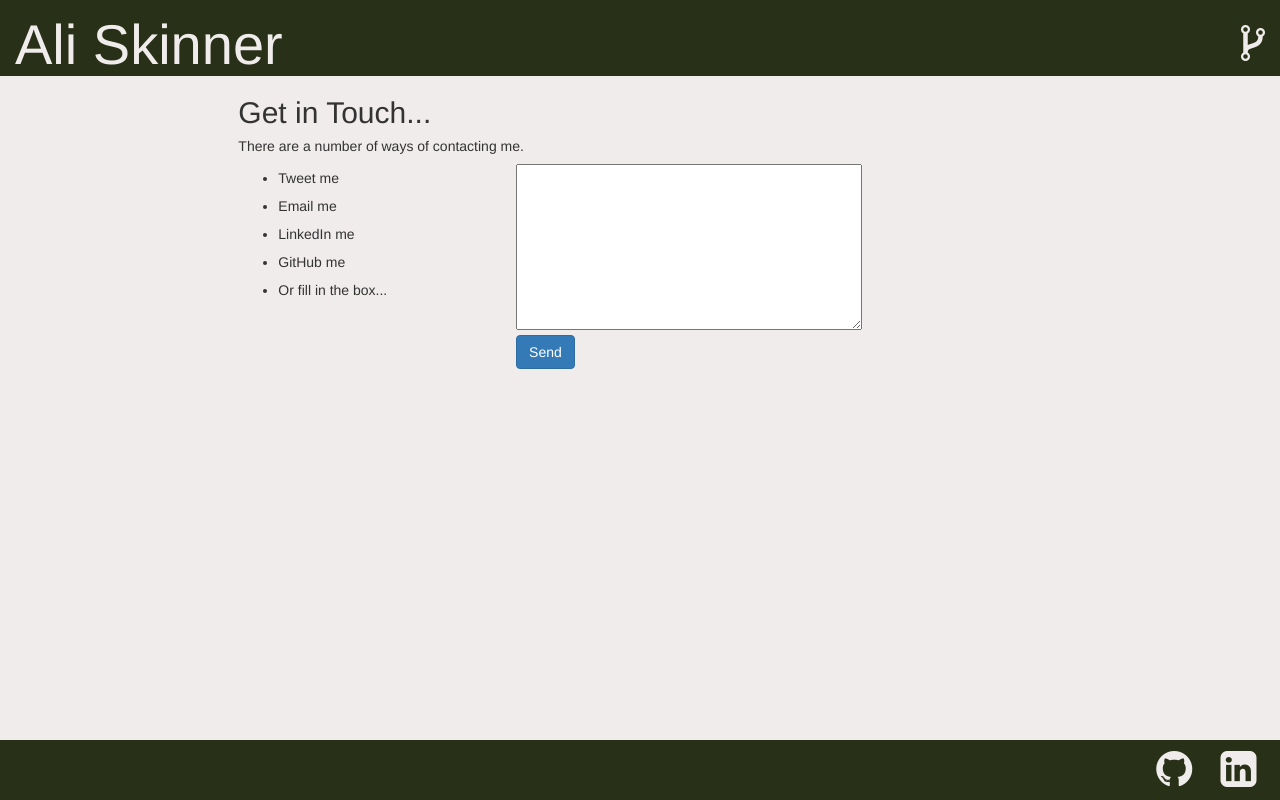
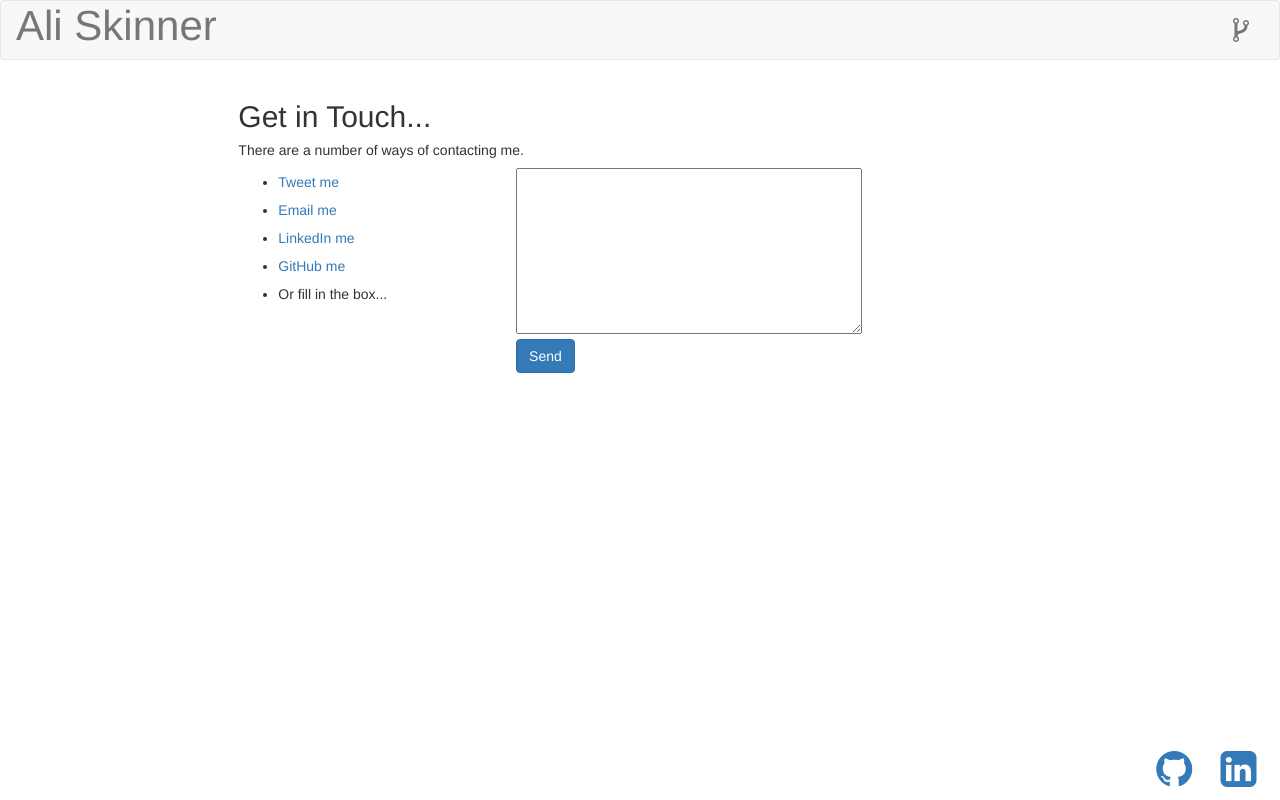
Before and after one commit to AliSkinner/personal_site, a Django app: template templates/homepage/contact.html in a window 1280 px wide. Run offline with Django 3.2, Linux system fonts and the light colour scheme; the template is opened without the code that fills it, so the values that code supplies are empty; style sheets or scripts are compiled from the project's sources; some libraries are stand-ins or nearby versions.

Commit message:
added BS Superman theme, refactored template & css. added display_order to projects

```diff
--- a/homepage/models.py
+++ b/homepage/models.py
@@ -17,6 +17,7 @@ class Project(models.Model):
     project_url = models.CharField(max_length=255, blank=False, null=False)
     github_url = models.CharField(max_length=255, blank=False, null=False)
     image = models.ImageField(upload_to="static/images/projects", max_length=255, blank=True, null=True)
+    display_order = models.IntegerField(default=0)
 
     def __unicode__(self):
         return self.name
--- a/homepage/views.py
+++ b/homepage/views.py
@@ -36,7 +36,9 @@ class AboutPageView(TemplateView):
         return context
 
 class ProjectListView(ListView):
-    model = Project
+    # model = Project
+    context_object_name = 'project_list'
+    queryset = Project.objects.all().order_by('display_order')
     template_name = "homepage/projects.html"
 
     def get_context_data(self, **kwargs):
--- a/personal_site/settings.py
+++ b/personal_site/settings.py
@@ -35,7 +35,7 @@ TEMPLATE_CONTEXT_PROCESSORS = ["django.contrib.auth.context_processors.auth",
 "django.template.context_processors.media",
 "django.template.context_processors.static",
 "django.template.context_processors.tz",
-"django.contrib.messages.context_processors.messages",
+# "django.contrib.messages.context_processors.messages",
 ]
 
 ALLOWED_HOSTS = []
@@ -104,7 +104,7 @@ STATIC_URL = '/static/'
 # STATIC_ROOT = 'os.path.join(BASE_DIR, "static"),'
 # STATIC_ROOT = os.path.join(os.path.dirname(BASE_DIR), 'static', 'static')
 
-STATIC_ROOT = os.path.join(PROJECT_ROOT, 'static')
+# STATIC_ROOT = os.path.join(PROJECT_ROOT, 'static')
 
 
 STATICFILES_DIRS = [
--- a/static/css/style.css
+++ b/static/css/style.css
@@ -1 +1 @@
-body{background-color:#f0eceb}body a{color:inherit}body a:hover{text-decoration:none;color:inherit}header{background:#283018;width:100%;color:#f0eceb;padding-top:1em}header h1{display:inline;font-size:4em}header .dropdown{padding-right:2em}header #fork,header #hamburger{font-size:3em}header #fork:hover,header #hamburger:hover{color:#aa863a}header .dropdown-menu{font-size:1.5em;color:#283018;text-align:center;padding:5px 0 0 0}header .dropdown-menu li{border-bottom:1px dashed rgba(40,48,24,0.2)}header .dropdown-menu li a{padding:.5em}.main-footer{background-color:#283018;border-color:#283018;color:#f0eceb;font-size:3em}.main-footer a{color:#f0eceb;padding:0 .2em}.main-footer a:hover{color:#aa863a}#the-footer{position:fixed;bottom:0;width:100%}
+.navbar-header .navbar-brand{font-size:3em}#fork{font-size:2em}.nav.navbar-nav a{font-size:1.2em}.main-footer{font-size:3em}.main-footer a{padding:0 .2em}#the-footer{position:fixed;bottom:0;width:100%}.full-width{width:100%}
--- a/static/homepage/css/homepage.css
+++ b/static/homepage/css/homepage.css
@@ -1 +1 @@
-.main-upper{color:#283018;padding:4em 15px}.main-upper img{border-radius:100%;width:100%}.main-upper .strap-line{text-align:center}#nav-list{font-size:1.5em;padding-top:3em}#nav-list ul{border-right:1px dashed #283018}#nav-list ul li{line-height:2;text-align:center}#nav-list ul li:hover{color:#aa863a;background-color:rgba(40,48,24,0.1)}.main-lower{background-color:#729f98}.main-lower .block-text{font-size:1.5em}.block-text{padding:3em 2em 5em;text-align:center}@media (min-width:992px){.strap-line{padding-top:3em}}.contact ul,.contact form{display:inline-block}.contact ul{padding-right:5em;line-height:2}.contact .message-success{display:inline-block;padding-left:2em}
+.main-upper{padding:4em 15px;text-align:center}.main-upper img{border-radius:100%;width:100%}.main-upper .block-text{font-size:1.2em;padding:2em}#nav-list{font-size:1.5em;padding-top:3em}#nav-list ul{border-right:1px dashed white}#nav-list ul li{line-height:2;text-align:center}#nav-list ul li:hover{background-color:rgba(40,48,24,0.1)}@media (min-width:992px){.strap-line{padding-top:2em}}.contact ul,.contact form{display:inline-block}.contact ul{padding-right:5em;line-height:2}.contact .message-success{display:inline-block;padding-left:2em}.project-tile{margin-bottom:1em}
--- a/static/js/common.js
+++ b/static/js/common.js
@@ -1,7 +1,18 @@
 $(document).ready(function(){
   console.log('common.js')
 
-  $('.dropdown-toggle').dropdown()
   $('#fork').tooltip()
 
+  $(window).on('resize',function(){
+     var winWidth =  $(window).width();
+     if(winWidth < 768 ){
+        console.log('Window Width: '+ winWidth + 'class used: col-xs');
+     }else if( winWidth <= 991){
+        console.log('Window Width: '+ winWidth + 'class used: col-sm');
+     }else if( winWidth <= 1199){
+        console.log('Window Width: '+ winWidth + 'class used: col-md');
+     }else{
+        console.log('Window Width: '+ winWidth + 'class used: col-lg');
+     }
+  });
 })
--- a/static/less/style.less
+++ b/static/less/style.less
@@ -1,64 +1,24 @@
 // out: ../css/style.css, compress: true
-
 @import '../../static/less/site-variables.less';
 
-body {
-  background-color:@pale;
-  a {
-    color:inherit;
-    &:hover {
-      text-decoration: none;
-      color:inherit;
-
-    }
+.navbar-header {
+  .navbar-brand {
+  font-size: 3em;
   }
 }
-
-header {
-  background:@dark-green;
-  width:100%;
-  color:@pale;
-  padding-top:1em;
-  h1 {
-    display:inline;
-    font-size: 4em;
-  }
-  .dropdown {
-    padding-right:2em;
-  }
-  #fork, #hamburger {
-    font-size: 3em;
-    &:hover {
-      color:@gold;
-    }
-  }
-  .dropdown-menu {
-    font-size:1.5em;
-    color:#283018;
-    text-align: center;
-    padding: 5px 0 0 0;
-    li {
-      border-bottom: 1px dashed rgba(40,48,24,.2) ;
-      a {
-        padding:.5em;
-      }
-    }
+#fork {
+  font-size: 2em;
+}
+.nav.navbar-nav {
+  a {
+    font-size: 1.2em;
   }
 }
-
-
 .main-footer{
-  background-color:@dark-green;
-  border-color:@dark-green;
-  // width:100%;
-  color:@pale;
   font-size: 3em;
   a {
-    color:@pale;
     padding:0 .2em;
     &:hover {
-      // opacity:.5;
-      color:@gold;
     }
   }
 }
@@ -68,3 +28,7 @@ header {
   bottom:0;
   width:100%;
 }
+
+.full-width {
+  width:100%;
+}
--- a/templates/base.html
+++ b/templates/base.html
@@ -4,32 +4,37 @@
 <head>
   <title>Ali Skinner | Web Developer</title>
   <link rel="stylesheet" href="https://maxcdn.bootstrapcdn.com/bootstrap/3.3.6/css/bootstrap.min.css" media="screen" title="no title" charset="utf-8">
+  <link rel="stylesheet" href="https://maxcdn.bootstrapcdn.com/bootswatch/3.3.6/superhero/bootstrap.min.css" media="screen" title="no title" charset="utf-8">
   <link rel="stylesheet" href="https://maxcdn.bootstrapcdn.com/font-awesome/4.5.0/css/font-awesome.min.css">
   <link rel="stylesheet" href="{% static 'css/style.css' %}" media="screen" title="no title" charset="utf-8">
 </head>
-
 <body>
 
+<nav class="navbar navbar-default">
   <div class="container-fluid">
-        <div class="row">
-          <header class="col-xs-12">
-            <a href="/"><h1>Ali Skinner</h1></a>
-            <a href="https://github.com/AliSkinner/personal_site" id="fork" class="pull-right" data-toggle="tooltip" data-placement="left" title="Fork this project on GitHub!"><i class="fa fa-code-fork "></i></a>
-              <div class="dropdown visible-xs pull-right">
-                <a id="hamburger" data-target="#" href="http://example.com" data-toggle="dropdown" role="button" aria-haspopup="true" aria-expanded="false"><i class="fa fa-bars"></i></a>
-                  <ul class="dropdown-menu" aria-labelledby="dLabel">
+    <div class="navbar-header">
+      <button type="button" class="navbar-toggle collapsed" data-toggle="collapse" data-target="#bs-example-navbar-collapse-1">
+        <span class="sr-only">Toggle navigation</span>
+        <span class="icon-bar"></span>
+        <span class="icon-bar"></span>
+        <span class="icon-bar"></span>
+      </button>
+      <a class="navbar-brand" href="/">Ali Skinner</a>
+    </div>
+
+    <div class="collapse navbar-collapse" id="bs-example-navbar-collapse-1">
+      <ul class="nav navbar-nav">
+        <!-- <li class="active"><a href="#">Link <span class="sr-only">(current)</span></a></li> -->
         {% for item in items %}
-                    <li id="dropdown-{{item.label|lower}}" data-description="{{item.description}}">
-                      <a href="{{item.url}}">
-                        {{item.label|capfirst}}
-                      </a>
-                    </li>
+          <li id="dropdown-{{item.label|lower}}" data-description="{{item.description}}"><a href="{{item.url}}">{{item.label|capfirst}}</a></li>
         {% endfor %}
       </ul>
-              </div>
-          </header>
+      <ul class="nav navbar-nav navbar-right hidden-xs">
+        <li><a href="https://github.com/AliSkinner/personal_site" id="fork" class="pull-right" data-toggle="tooltip" data-placement="bottom" title="Checkout this project on GitHub!"><i class="fa fa-code-fork "></i></a></li>
+      </ul>
     </div>
   </div>
+</nav>
 
 <div class="container-fluid">
   {% block content %}
--- a/templates/homepage/project_list.html
+++ b/templates/homepage/project_list.html
@@ -15,7 +15,7 @@
       <div class="row">
         {% for project in project_list %}
         <li class="col-sm-4 project-tile">
-          <img src="/{{project.image}}" alt="{{project.name}}" />
+          <img src="/{{project.image}}" alt="{{project.name}}" class="full-width"/>
         </li>
         {% endfor%}
       </div>
```
Also changed, not shown: static/homepage/less/homepage.less (+12 -20 lines), templates/homepage/homepage.html (+11 -4 lines), homepage/migrations/0004_project_display_order.py (added). Lines whose indentation alone changed are shown as unchanged.
